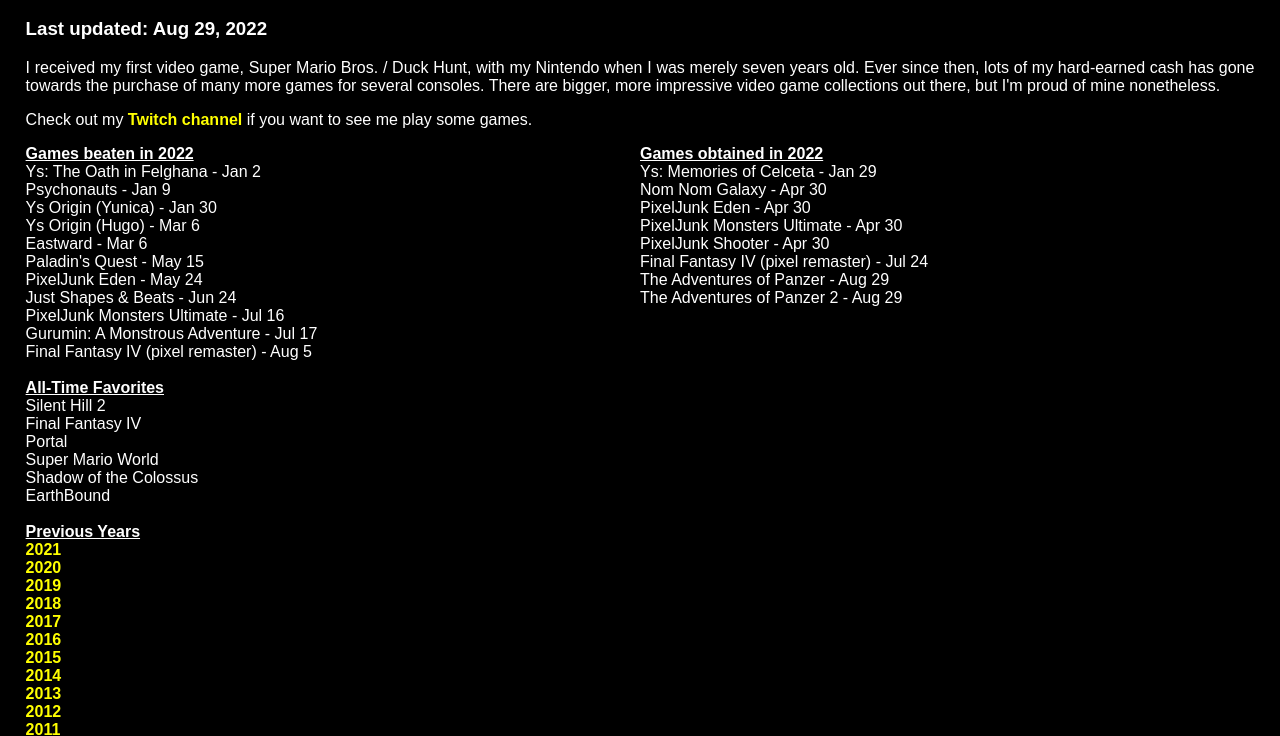
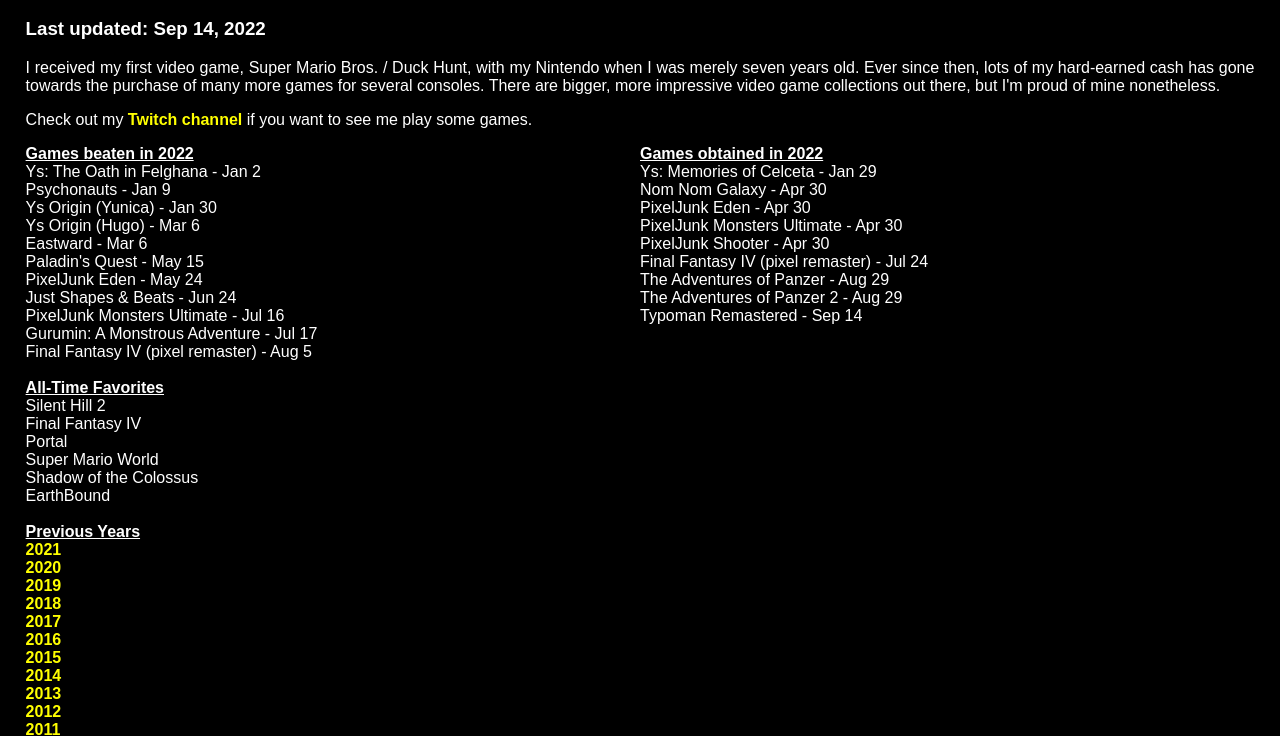
Before and after one commit to ssrobins/ssrobins.github.io, a plain HTML site: page games.html in a window 1280 px wide. Shown: the part 66-802 px from the top of the page. Drawn offline with Linux system fonts and the light colour scheme.

Commit message:
Bought Typoman Remastered

```diff
--- a/games.html
+++ b/games.html
@@ -10,7 +10,7 @@
 
 <h1>My video games</h1>
 
-<h3>Last updated: Aug 29, 2022</h3>
+<h3>Last updated: Sep 14, 2022</h3>
 
 <p>I received my first video game, Super Mario Bros. / Duck Hunt, with my Nintendo when I was merely seven years old. Ever since then, lots of my hard-earned cash has gone towards the purchase of many more games for several consoles. There are bigger, more impressive video game collections out there, but I'm proud of mine nonetheless.</p>
 
@@ -46,6 +46,7 @@
 <li>Final Fantasy IV (pixel remaster) - Jul 24</li>
 <li>The Adventures of Panzer - Aug 29</li>
 <li>The Adventures of Panzer 2 - Aug 29</li>
+<li>Typoman Remastered - Sep 14</li>
 </ul>
 </td>
 </tr>
@@ -222,6 +223,7 @@
 <li>Spirits</li>
 <li>Superbrothers: Sword & Sworcery EP</li>
 <li>Tiny Bubbles</li>
+<li>Typoman Remastered</li>
 <li>Uplink</li>
 <li>World of Goo
 </ul>
```
